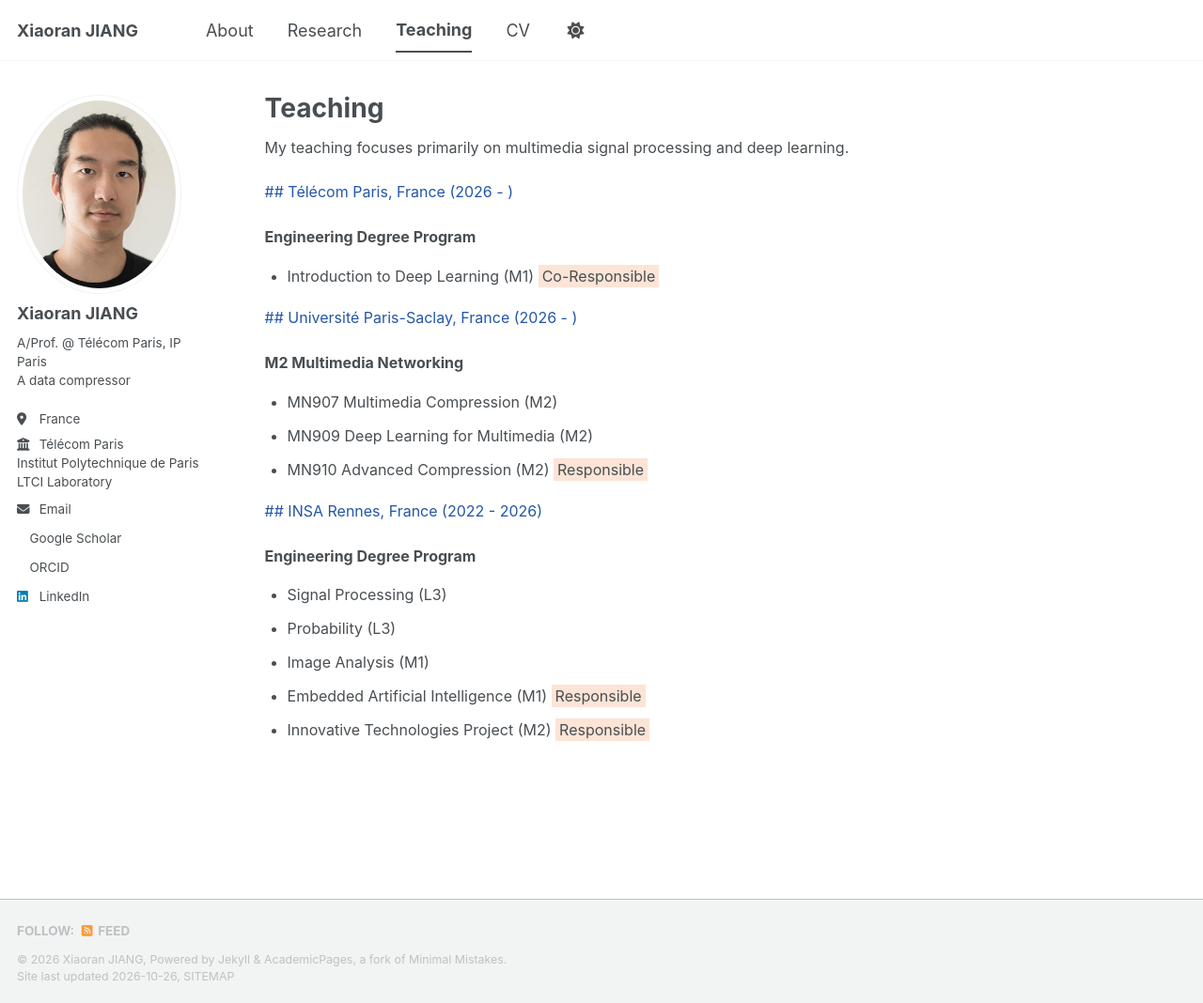
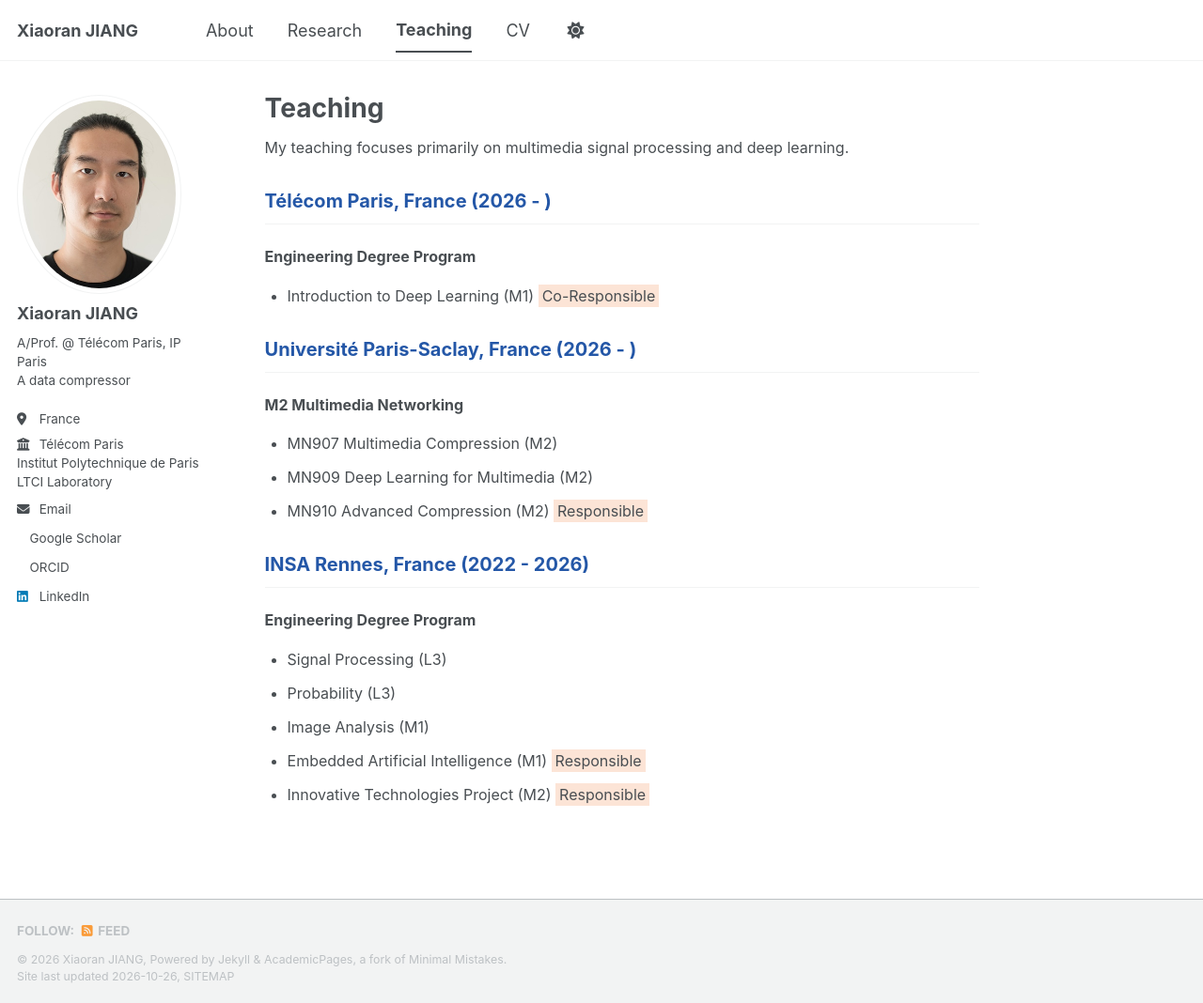
Before and after one commit to xiaoranjiang/xiaoranjiang.github.io, a Jekyll site: the page built from _pages/teaching.md, in a window 1280 px wide and 1068 px high. Shown: the whole window at 94% size. Built offline with Jekyll 4.4.1, drawn with Linux system fonts in a browser that asks for light colours; a style sheet for code colours, icons or effects is not loaded.

Commit message:
Update teaching.md

```diff
--- a/_pages/teaching.md
+++ b/_pages/teaching.md
@@ -6,14 +6,14 @@
 
 My teaching focuses primarily on multimedia signal processing and deep learning.
 
-<span style="color: #2457A7;">## Télécom Paris, France (2026 - )</span>
+## <span style="color: #2457A7;">Télécom Paris, France (2026 - )</span>
 ### Engineering Degree Program
 - Introduction to Deep Learning (M1)
 <span style="background-color: #FCE4D6; padding: 2px 4px;">
   Co-Responsible
 </span>
 
-<span style="color: #2457A7;">## Université Paris-Saclay, France (2026 - )</span>
+## <span style="color: #2457A7;">Université Paris-Saclay, France (2026 - )</span>
 ### M2 Multimedia Networking
 - MN907 Multimedia Compression (M2)
 - MN909 Deep Learning for Multimedia (M2)
@@ -22,7 +22,7 @@
   Responsible
 </span>
 
-<span style="color: #2457A7;">## INSA Rennes, France (2022 - 2026)</span>
+## <span style="color: #2457A7;">INSA Rennes, France (2022 - 2026)</span>
 ### Engineering Degree Program
 - Signal Processing (L3)
 - Probability (L3)
```
